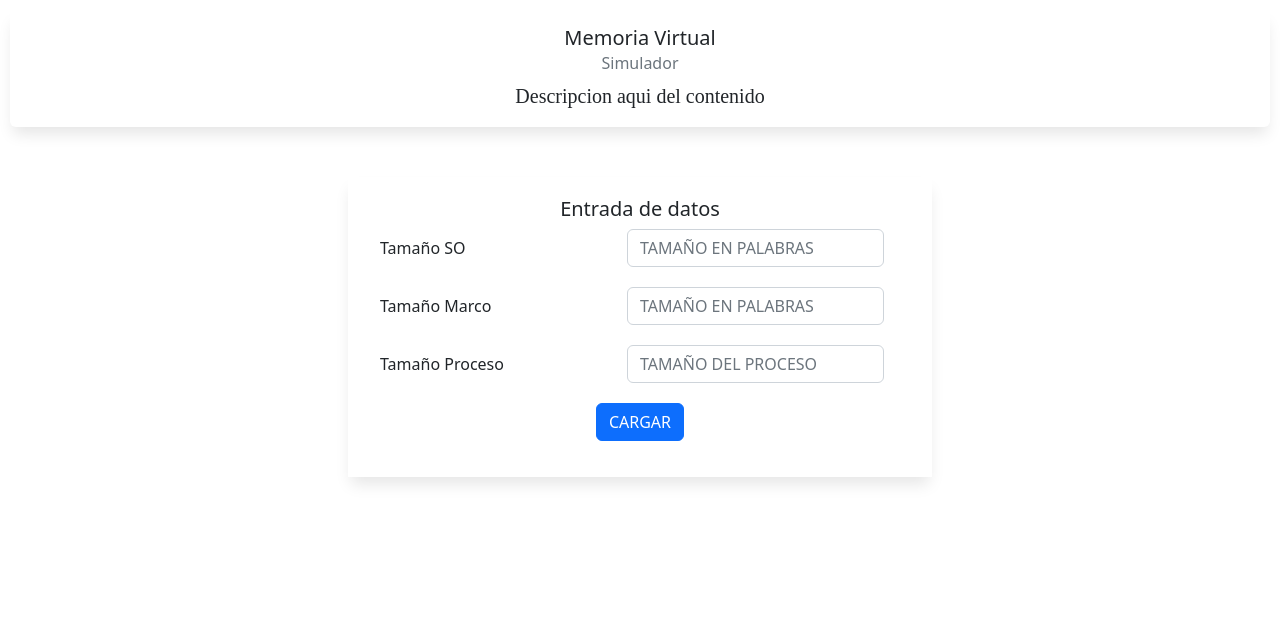
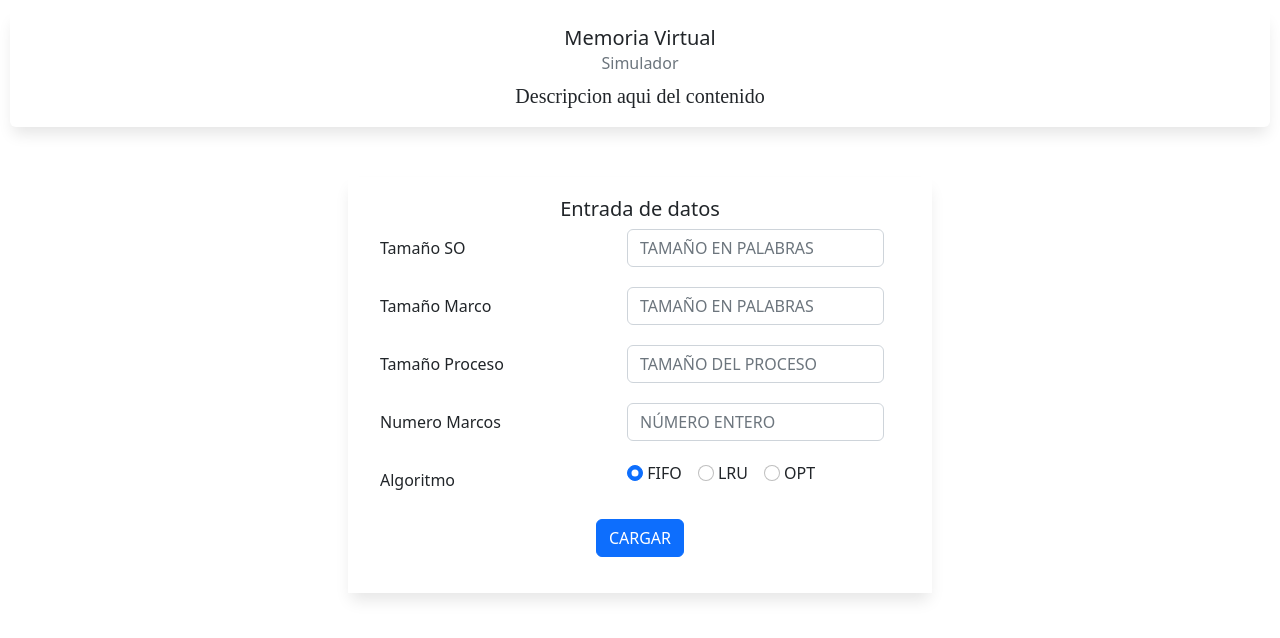
Before and after one commit to Magnico/Magnico.github.io, a website: page index.html in a window 1280 px wide. Drawn offline with nearby package versions, Linux system fonts and the light colour scheme.

Commit message:
some colors

```diff
--- a/index.html
+++ b/index.html
@@ -97,6 +97,75 @@
                 placeholder="TAMAÑO DEL PROCESO"
                 required
               />
+            </div>
+          </form>
+          <form class="row g-3">
+            <div class="col-auto">
+              <label for="staticEmail2" class="visually-hidden">Email</label>
+              <input
+                type="text"
+                readonly
+                class="form-control-plaintext"
+                id="staticEmail2"
+                value="Numero Marcos"
+                required
+              />
+            </div>
+            <div class="col-auto">
+              <input
+                type="number"
+                class="form-control"
+                id="num_MAR"
+                placeholder="NÚMERO ENTERO"
+                required
+              />
+            </div>
+          </form>
+          <form class="row g-3">
+            <div class="col-auto">
+              <label for="staticEmail2" class="visually-hidden">Email</label>
+              <input
+                type="text"
+                readonly
+                class="form-control-plaintext"
+                id="staticEmail2"
+                value="Algoritmo"
+                required
+              />
+            </div>
+            <div class="col-auto">
+              <input
+                name="ALG"
+                type="radio"
+                class="form-check-input"
+                id=""
+                value="FIFO"
+                checked
+                required
+              />
+              <label class="form-check-label">FIFO</label>
+            </div>
+            <div class="col-auto">
+              <input
+                name="ALG"
+                type="radio"
+                class="form-check-input"
+                id=""
+                value="LRU"
+                required
+              />
+              <label class="form-check-label">LRU</label>
+            </div>
+            <div class="col-auto">
+              <input
+                name="ALG"
+                type="radio"
+                class="form-check-input"
+                id=""
+                value="OPT"
+                required
+              />
+              <label class="form-check-label">OPT</label>
             </div>
           </form>
           <button
--- a/manager.js
+++ b/manager.js
@@ -1,4 +1,4 @@
-const N_MARCO = 2;
+var N_MARCO = 2;
 var SOS, MARCO, PROG;
 var DISCO = [];
 var SO = [[], []];
@@ -70,17 +70,22 @@ function iniciar() {
 }
 
 function validarData() {
-  iniciar();
   var so = document.getElementById("tam_SO").value;
   var marco = document.getElementById("tam_MAR").value;
   var prog = document.getElementById("tam_PROG").value;
-  if ((so > 0) & (marco > 0) & (prog > 0)) {
+  var marconum = document.getElementById('num_MAR').value;
+  var alg = document.querySelector('input[name="ALG"]:checked').value;
+  if ((so > 0) & (marco > 0) & (prog > 0) & (marconum > 0)) {
+    iniciar();
     SOS = parseInt(so);
     MARCO = parseInt(marco);
     PROG = parseInt(prog);
+    N_MARCO = parseInt(marconum)
+    MarcoAlg = alg
     iniciarDisco();
     return true;
   }
+  alert('Ingrese los datos validos')
   return false;
 }
 
@@ -132,7 +137,21 @@ function iniciarDisco() {
   }
   inHtml = "";
   DISCO.forEach((D) => {
-    inHtml += '<div class="proceso box">' + D + "</div>\n";
+    let clase = ''
+    switch (D.charAt(0)) {
+      case 'M':
+        clase = 'disc_marco'
+        break;
+      case 'P':
+        clase = 'disc_proceso'
+        break;
+      case 'S':
+        clase = 'disc_SO'
+        break;
+      default:
+        break;
+    }
+    inHtml += '<div class="proceso box '+clase+'">' + D + "</div>\n";
   });
   document.getElementById("ejecucion").style = "display: initial;";
   document.getElementById("disco_T").innerHTML = inHtml;
--- a/styles.css
+++ b/styles.css
@@ -1,3 +1,15 @@
+.disc_marco {
+  background-color: rgba(0, 191, 255, 0.6);
+}
+
+.disc_proceso {
+  background-color: rgba(255, 128, 82, 0.6);
+}
+
+.disc_SO {
+  background-color: rgba(54, 154, 126, 0.6);
+}
+
 .maincard {
   text-align: center;
   box-shadow: 0px 10px 15px -3px rgba(0, 0, 0, 0.1);
```
